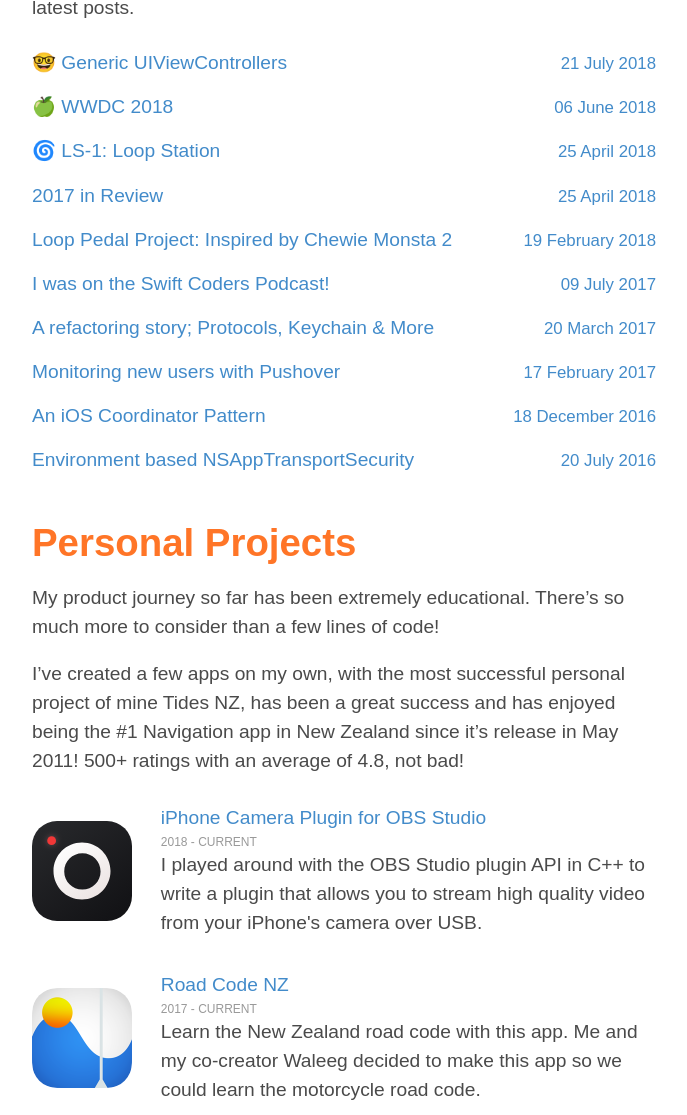
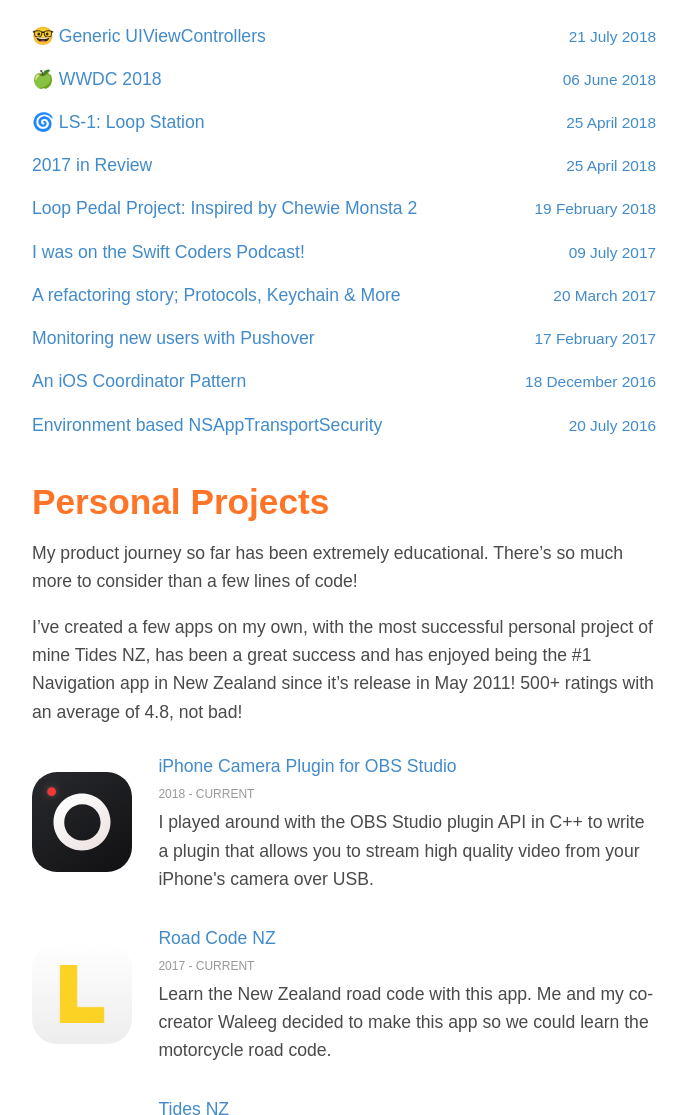
Before and after one commit to wtsnz/wtsnz.github.io, a Gatsby site: page / in a window 1280 px wide. Shown: the part 472-1587 px from the top of the page, without its empty margins (296-983 px from the left). Built offline with nearby package versions, Linux system fonts and the light colour scheme; Gatsby itself is replaced by a stand-in of ours; some packages are replaced by stand-ins of ours.

Commit message:
Add road code project icon

```diff
--- a/src/pages/all.scss
+++ b/src/pages/all.scss
@@ -29,7 +29,8 @@
 $card-shadow: none;
 $card-background-color: 'transparent';
 
-$body-size: 1.2rem;
+$body-size: 1.1rem;
+$body-line-height: 1.6rem;
 
 $weight-light:	300;
 $weight-normal:	400;
@@ -136,7 +137,7 @@
   margin-right: -0.75rem;
   padding-left: 0.75rem;
   padding-right: 0.75rem;
-  transition: 83ms;
+  // transition: 83ms;
 }
 
 .blog-link:hover {
--- a/src/pages/index.js
+++ b/src/pages/index.js
@@ -13,6 +13,7 @@
 import iconOBS from '../assets/obs-camera-cource-app-icon.svg'
 import iconTidesNZ from '../assets/icon_tides_nz.png'
 import iconSales from '../assets/icon_sales.png'
+import iconRoadCodeNZ from '../assets/icon-road-code-nz.png'
 
 class BlogIndex extends React.Component {
   render() {
@@ -74,7 +75,7 @@
             <Project
               title="Road Code NZ"
               subtitle="2017 - Current"
-              image={iconTidesNZ}
+              image={iconRoadCodeNZ}
               description="Learn the New Zealand road code with this app. Me and my co-creator Waleeg decided to make this app so we could learn the motorcycle road code."
               link="https://itunes.apple.com/nz/app/road-code-license-nz/id1163987935?mt=8"
             />
```
Also changed, not shown: src/assets/icon-road-code-nz.png (added).
